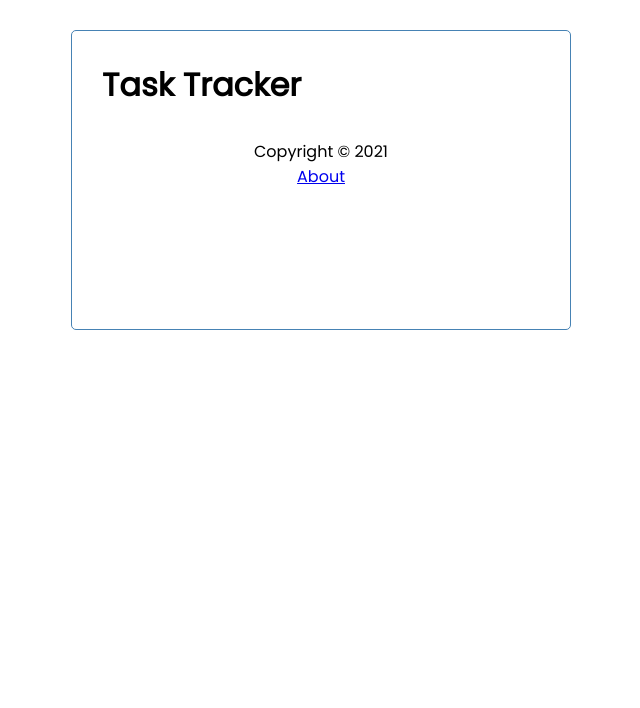
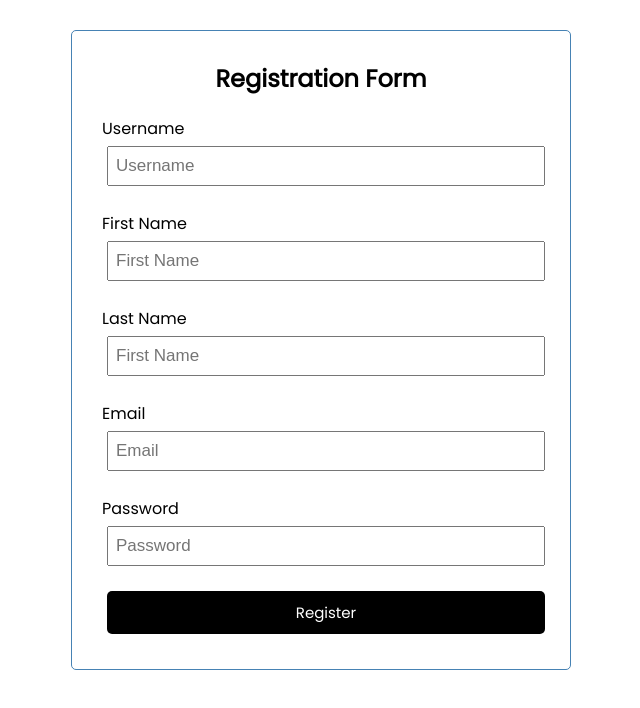
Before and after one commit to viveklaks/tasktracker, a React (Create React App) app: page /register in a window 1280 px wide. Shown: the top 708 px of the page, without its empty margins (319-959 px from the left). Built offline with nearby package versions, Linux system fonts and the light colour scheme; data requests are answered from the project's data file.

Commit message:
created login and registration demo

```diff
--- a/db.json
+++ b/db.json
@@ -54,5 +54,15 @@
       "reminder": false,
       "id": 24
     }
+  ],
+  "users": [
+    {
+      "Username": "Abc",
+      "Fname": "ABCD",
+      "Lname": "XYZ",
+      "Email": "abc@example.com",
+      "Password": "abc123",
+      "id": 1
+    }
   ]
 }
--- a/src/App.js
+++ b/src/App.js
@@ -7,13 +7,15 @@ import {useState , useEffect} from 'react';
 import Footer from "./components/Footer";
 import About from "./components/About";
 import react from "react";
+import Login from "./components/Login";
+import Registeration from "./components/Registeration";
 function App() {
-
-  const [showAddTask, setShowAddTask] = useState(false)
+  const [login,setLogin]= useState(false);
+  const [showAddTask, setShowAddTask] = useState(false);
   const [editTaskId,setEditTaskId] = useState(null);
 
-  const [tasks,setTasks] =  useState([])
-  const [taskId,setTaskId] =  useState(null)
+  const [tasks,setTasks] =  useState([]);
+  const [taskId,setTaskId] =  useState(null);
   useEffect(()=>{
 
     const getTasks = async()=>{
@@ -145,17 +147,28 @@ const toggleReminder= async(id)=>{
 
 }*/
 
+const onLogin=(User)=>{
+  if(User.username && User.password){
+    setLogin(true)
+}
+  }
+const logOut=()=>{
+  setLogin(false)
+}
+const onRegisteration=(UserDetails)=>{
+  if(UserDetails.username && UserDetails.firstname&& UserDetails.lastname&& UserDetails.email && UserDetails.password){
+    console.log(UserDetails.username,UserDetails.firstname,UserDetails.lastname,UserDetails.email,UserDetails.password)
+  }
+
+}
 
 
-
-
-
-  return (
+   return login ? (
     <Router>
     <div className="container">
       <Header title="Task Tracker"
       onAdd={()=> setShowAddTask(!showAddTask)}
-      showAdd={showAddTask}/>
+      showAdd={showAddTask} logOut={logOut}/>
        <Routes>
         <Route
           path='/'
@@ -193,7 +206,14 @@ const toggleReminder= async(id)=>{
     </div>
     </Router>
 
-  );
+  ):(<Router><div className="container">
+
+  <Routes>
+
+  <Route path='/' element={<Login onLoginfill={onLogin}/>}/>
+  <Route path='/register' element={<Registeration onRegisterfill={onRegisteration}/>}/>
+  </Routes>
+  </div></Router>);
 }
 
 export default App;
--- a/src/components/Header.js
+++ b/src/components/Header.js
@@ -2,13 +2,14 @@ import React from 'react'
 import PropTypes from 'prop-types'
 import  Button  from './Button'
 import { useLocation } from 'react-router-dom'
-export const Header = ({title, onAdd,showAdd}) => {
+export const Header = ({title, onAdd,showAdd,logOut}) => {
     const location = useLocation()
     return (
         <header className='header'>
 
             <h1 >{title}</h1>
             {location.pathname === '/' &&<Button color ={showAdd? 'red':'green'} text={showAdd? 'Close':'Add'} onClick={onAdd} />}
+            <Button color ={'black'} text={'LogOut'} onClick={logOut} />
         </header>
     )
 }
--- /dev/null
+++ b/src/components/Login.js
@@ -0,0 +1,53 @@
+import React ,{ useState}from 'react'
+import { Link } from 'react-router-dom'
+
+
+export const Login = ({ onLoginfill }) => {
+    const [username,setUsername] =useState('');
+
+   const [password,setPassword] =useState('');
+    const onLogin = e =>{
+        console.log(e)
+       // console.log(username)
+
+        console.log(password)
+        e.preventDefault()
+        if(!username || !password){
+            alert('Please enter username ')
+
+        }
+
+        onLoginfill({username,password})
+        setUsername('')
+
+        setPassword('')
+
+    }
+    return (
+
+           <form onSubmit={onLogin} >
+                 <h2 style={{textAlign:'center'}}>Login</h2>
+                <div className='form-control'>
+                <label>Username</label>
+                     <input className="mb-3" type="text" placeholder='Username' required="required" name ="username" value={username} onChange={e=>setUsername(e.target.value)}  />
+                </div>
+                <div className='form-control '>
+                <label>Password</label>
+                <input className="mb-3"  type="password" placeholder='Password' required="required" name ="password"   value={password} onChange={e=>setPassword(e.target.value)} />
+                </div>
+
+
+                <input className='btn btn-block' type="submit" value='Login'/>
+                <div style={{textAlign:"center"}}> <Link to='/register'>Register</Link></div>
+
+
+
+
+
+
+            </form>
+
+
+    )
+}
+export default Login
--- /dev/null
+++ b/src/components/Registeration.js
@@ -0,0 +1,70 @@
+import React ,{useState}from 'react'
+
+
+
+export const Registeration = ({ onRegisterfill }) => {
+    const [username,setUsername] =useState('');
+    const [firstname,setFirstname] =useState('')
+    const [lastname,setLastname] =useState('')
+    const [email,setEmail] =useState('')
+    const [password,setPassword] =useState('')
+    const onRegisteration = e =>{
+        console.log(e)
+        console.log(username)
+        console.log(firstname)
+        console.log(lastname)
+        console.log(email)
+        console.log(password)
+
+        if(!username && !firstname && !lastname && email && !password){
+            alert('Please fill  the form ')
+
+        }
+
+        onRegisterfill({username,firstname,lastname,email,password})
+        setUsername('')
+        setFirstname('')
+        setLastname('')
+        setEmail('')
+        setPassword('')
+
+    }
+    return (
+
+           <form action='/'onSubmit={onRegisteration}>
+                <h2 style={{textAlign:'center'}}>Registration Form</h2>
+                <div className='form-control'>
+                <label>Username</label>
+                     <input className="mb-3" type="text" placeholder='Username' required="required" name ="username" value={username} onChange={e=>setUsername(e.target.value)} />
+                </div>
+                <div className='form-control'>
+                <label>First Name</label>
+                    <input type="text" placeholder='First Name' required="required" name ="firstname"  value={firstname} onChange={e=>setFirstname(e.target.value)}  />
+                </div>
+                <div className='form-control '>
+                <label>Last Name</label>
+                <input type="text" placeholder='First Name' required="required" name ="lastname"  value={lastname} onChange={e=>setLastname(e.target.value)}  />
+                </div>
+                <div className='form-control '>
+                <label>Email</label>
+                <input type="email" placeholder='Email' required="required" name ="email"  value={email} onChange={e=>setEmail(e.target.value)}  />
+                </div>
+                <div className='form-control'>
+                <label>Password</label>
+                <input type="password" placeholder='Password' required="required" name ="password"  value={password} onChange={e=>setPassword(e.target.value)}  />
+                </div>
+
+                <input className='btn btn-block' type="submit" value='Register'/>
+
+
+
+
+
+
+
+            </form>
+
+
+    )
+}
+export default Registeration
```
